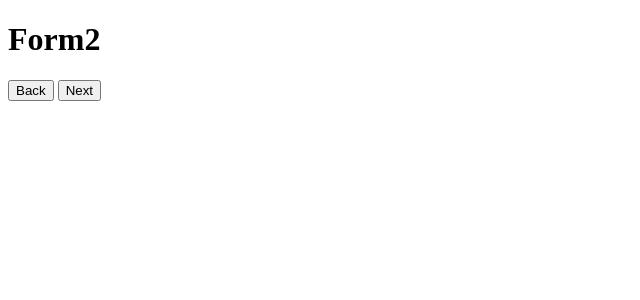
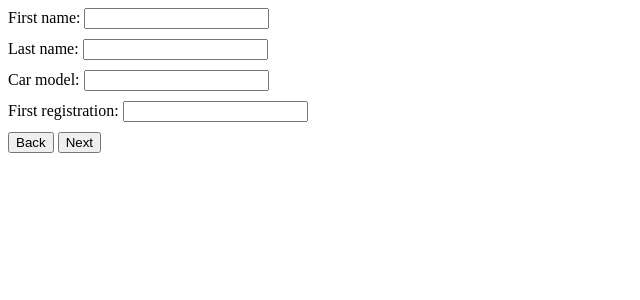
Before and after one commit to JollyR0ger42/test_RaDevs, a SvelteKit app: page / in a window 1280 px wide. Both pictures are taken after a click on the button "Next". Shown: the top 300 px of the page, without its empty margins (0-640 px from the left). Built offline with nearby package versions, Linux system fonts and the light colour scheme.

Commit message:
minor change

```diff
--- a/src/components/Form.svelte
+++ b/src/components/Form.svelte
@@ -2,11 +2,11 @@
   import Form1 from "./Form1.svelte";
   import Form2 from "./Form2.svelte";
   import { showModalStore } from "../stores.js";
-  let form1Validation;
+  let formValidation;
   let step = 1;
 
   const onNext = () => {
-    if (form1Validation() && step < 2) step++;
+    if (formValidation() && step < 3) step++;
   };
 
   const onBack = () => {
@@ -20,9 +20,9 @@
 </script>
 
 {#if step === 1}
-  <Form1 bind:validate={form1Validation} />
-{:else}
-  <Form2 />
+  <Form1 bind:validate={formValidation} />
+{:else if step === 2}
+  <Form2 bind:validate={formValidation} />
 {/if}
 
 <div class="form__buttons">
--- a/src/components/Form1.svelte
+++ b/src/components/Form1.svelte
@@ -5,6 +5,7 @@
   let zipCode = '65000'
 
   export const validate = () => {
+    console.log('val1')
     const errors = []
     if (!['Audi', 'BMW', 'Nissan'].includes(carBrand)) {
       const error = 'Car brand should be one of: "Audi", "BMW", "Nissan"'
--- a/src/components/Form2.svelte
+++ b/src/components/Form2.svelte
@@ -1 +1,57 @@
-<h1>Form2</h1>
+<script>
+  import { showModalStore } from "../stores.js";
+
+  let firstName = ''
+  let lastName = ''
+  let carModel = ''
+  let firstRegistration = ''
+
+  export const validate = () => {
+    console.log('val2')
+    const errors = []
+    const map = {
+      'First name': !!firstName,
+      'Last name': !!lastName,
+      'Car model': !!carModel,
+      'First registration': !!firstRegistration
+    }
+    for (const [key, value] of Object.entries(map)) {
+      if (!value) errors.push(key)
+    }
+    if (errors.length) {
+      showModalStore.set(`Fields required: ${errors.join(' ')}`)
+      return false
+    }
+    return true
+  }
+</script>
+
+<form class="form">
+  <label for="firstName">
+    First name:
+    <input id="firstName" bind:value={firstName} />
+  </label>
+  <label for="lastName">
+    Last name:
+    <input id="lastName" bind:value={lastName} />
+  </label>
+  <label for="carModel">
+    Car model:
+    <input id="carModel" bind:value={carModel} />
+  </label>
+  <label for="firstRegistration">
+    First registration:
+    <input id="firstRegistration" bind:value={firstRegistration} />
+  </label>
+</form>
+
+<style lang="scss">
+.form {
+  display: flex;
+  flex-direction: column;
+
+  & > *:not(:last-child) {
+    margin-bottom: 10px;
+  }
+}
+</style>
```
